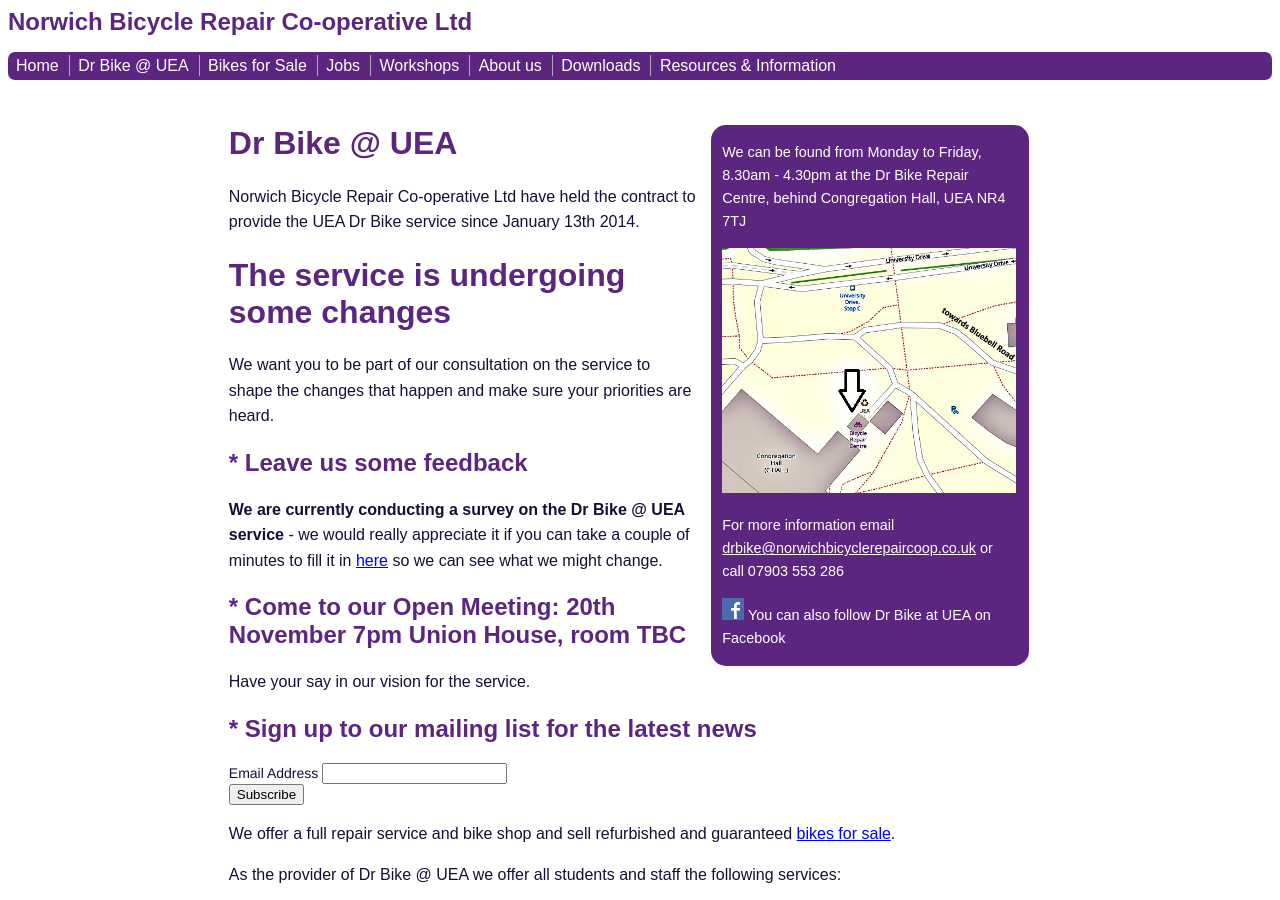
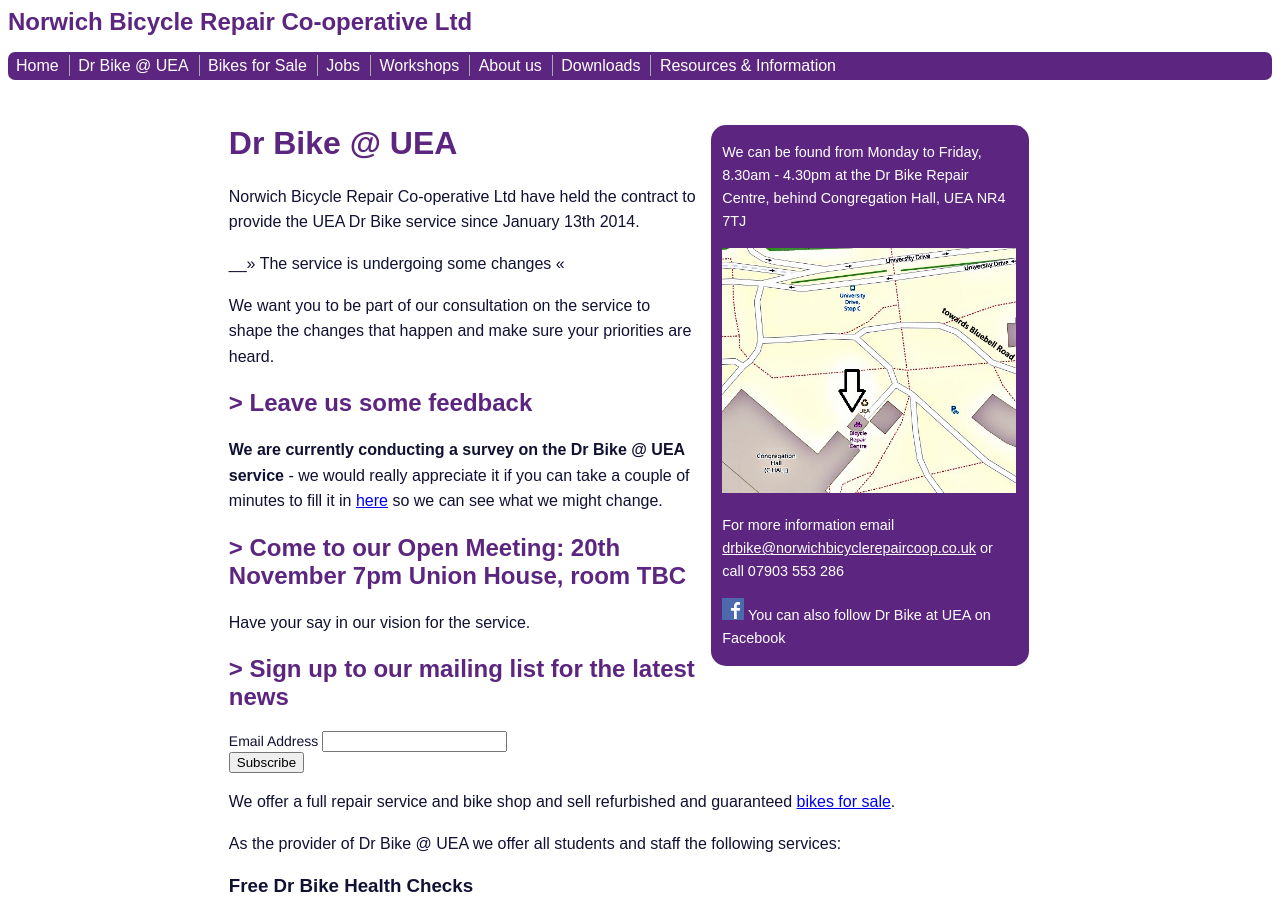
Before and after one commit to norwichbicyclerepaircooperative/norwichbicyclerepaircooperative.github.io, a Jekyll site: the page built from dr-bike-uea/index.md, in a window 1280 px wide and 900 px high. Built offline with Jekyll 4.4.1, drawn with Linux system fonts in a browser that asks for light colours; comment, search, counter and statistics services are not loaded.

```diff
--- a/dr-bike-uea/index.md
+++ b/dr-bike-uea/index.md
@@ -21,16 +21,16 @@ Dr Bike @ UEA
 Norwich Bicycle Repair Co-operative Ltd have held the contract to provide the
 UEA Dr Bike service since January 13th 2014.
 
-# The service is undergoing some changes
+__>> The service is undergoing some changes <<
 
 We want you to be part of our consultation on the service to shape the changes that happen and make sure your priorities are heard.
-## * Leave us some feedback ##
+## > Leave us some feedback ##
 **We are currently conducting a survey on the Dr Bike @ UEA service** - we would really appreciate it if you can take a couple of minutes to fill it in [here](https://www.surveymonkey.co.uk/r/PW3LLNW) so we can see what we might change.
 
-## * Come to our Open Meeting: 20th November 7pm Union House, room TBC
+## > Come to our Open Meeting: 20th November 7pm Union House, room TBC
 Have your say in our vision for the service.
 
-## * Sign up to our mailing list for the latest news
+## > Sign up to our mailing list for the latest news
 
 <!-- Begin Mailchimp Signup Form -->
 <link href="//cdn-images.mailchimp.com/embedcode/classic-10_7.css" rel="stylesheet" type="text/css">
```
